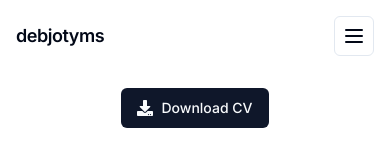
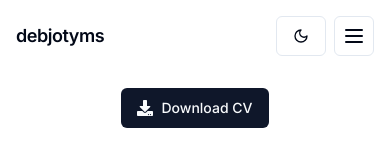
Before and after one commit to debjotyms/debjotyms.github.io, a Next.js app: page /cv in a window 390 px wide. Shown: the top 158 px of the page. Built offline with nearby package versions, Linux system fonts and the light colour scheme.

Commit message:
feat: Implement dark mode toggle in header component

```diff
--- a/src/components/header.tsx
+++ b/src/components/header.tsx
@@ -10,10 +10,35 @@ import {
 } from "@/components/ui/navigation-menu";
 import Link from "next/link";
 import {Sheet, SheetContent, SheetTrigger} from "@/components/ui/sheet";
-import {MenuIcon} from "lucide-react";
+import {MenuIcon, Sun, Moon} from "lucide-react";
 import {cn} from "@/lib/utils";
+import { useState, useEffect } from "react";
 
 export default function Header() {
+  const [darkMode, setDarkMode] = useState(false);
+
+  useEffect(() => {
+    if (
+      localStorage.theme === "dark" ||
+      (!("theme" in localStorage) &&
+        window.matchMedia("(prefers-color-scheme: dark)").matches)
+    ) {
+      document.documentElement.classList.add("dark");
+      setDarkMode(true);
+    }
+  }, []);
+
+  function handleToggleTheme() {
+    setDarkMode(!darkMode);
+    if (!darkMode) {
+      document.documentElement.classList.add("dark");
+      localStorage.setItem("theme", "dark");
+    } else {
+      document.documentElement.classList.remove("dark");
+      localStorage.setItem("theme", "light");
+    }
+  }
+
   return (
     <header className="flex items-center py-4 px-4 md:container w-full">
       <div className="w-full justify-start items-center">
@@ -46,18 +71,21 @@ export default function Header() {
         </NavigationMenuList>
       </NavigationMenu>
       <div className="w-full justify-end items-center hidden md:flex">
-        <Link href="/">
-          <Button>Contact</Button>
-        </Link>
+        <Button variant="outline" onClick={handleToggleTheme}>
+          {darkMode ? <Sun className="h-4 w-4" /> : <Moon className="h-4 w-4" />}
+        </Button>
       </div>
       <Sheet>
-        <SheetTrigger asChild className="w-full flex justify-end items-center">
-          <div className="w-full md:hidden">
+        <div className="w-full md:hidden flex items-center gap-2 justify-end">
+          <Button variant="outline" onClick={handleToggleTheme}>
+            {darkMode ? <Sun className="h-4 w-4" /> : <Moon className="h-4 w-4" />}
+          </Button>
+          <SheetTrigger asChild>
             <Button variant="outline" size="icon">
               <MenuIcon className="h-6 w-6" />
             </Button>
-          </div>
-        </SheetTrigger>
+          </SheetTrigger>
+        </div>
 
         <SheetContent>
           <SheetTrigger asChild>
```
